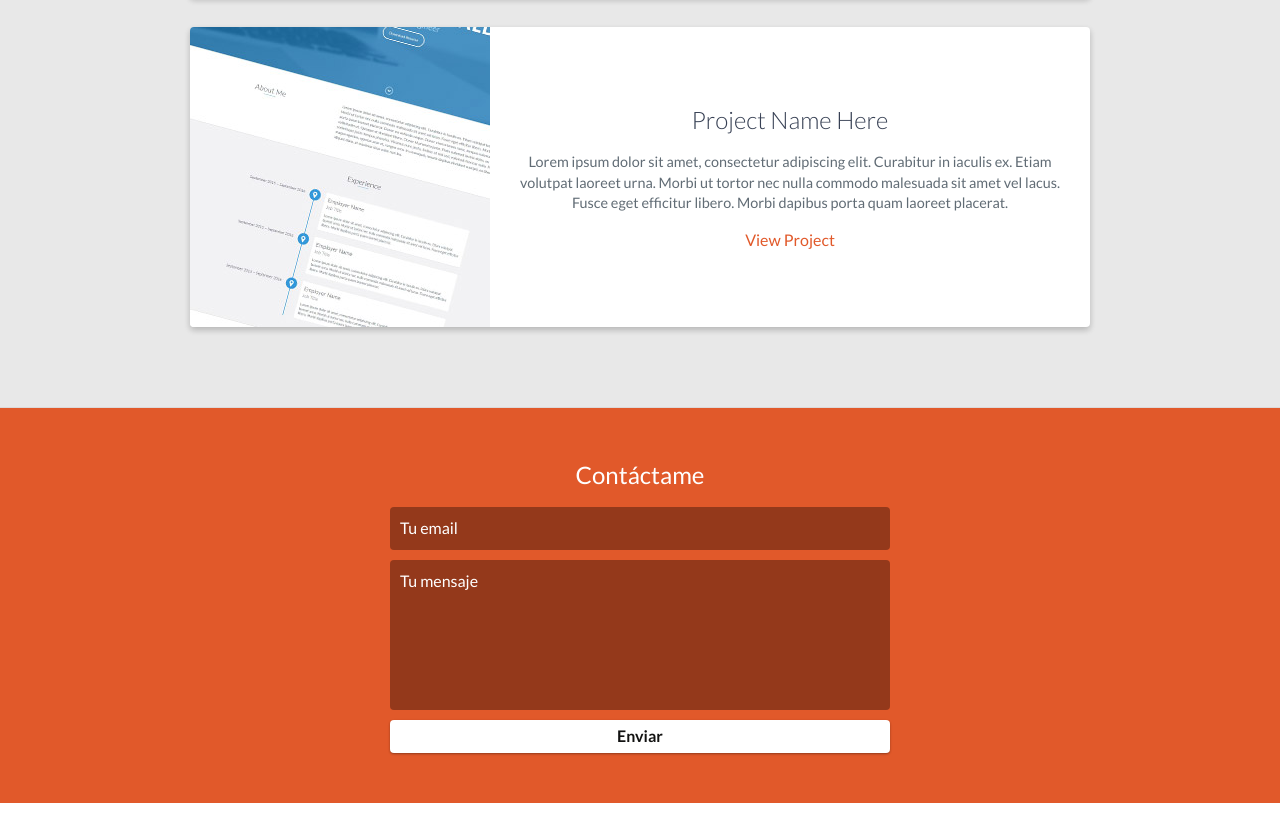
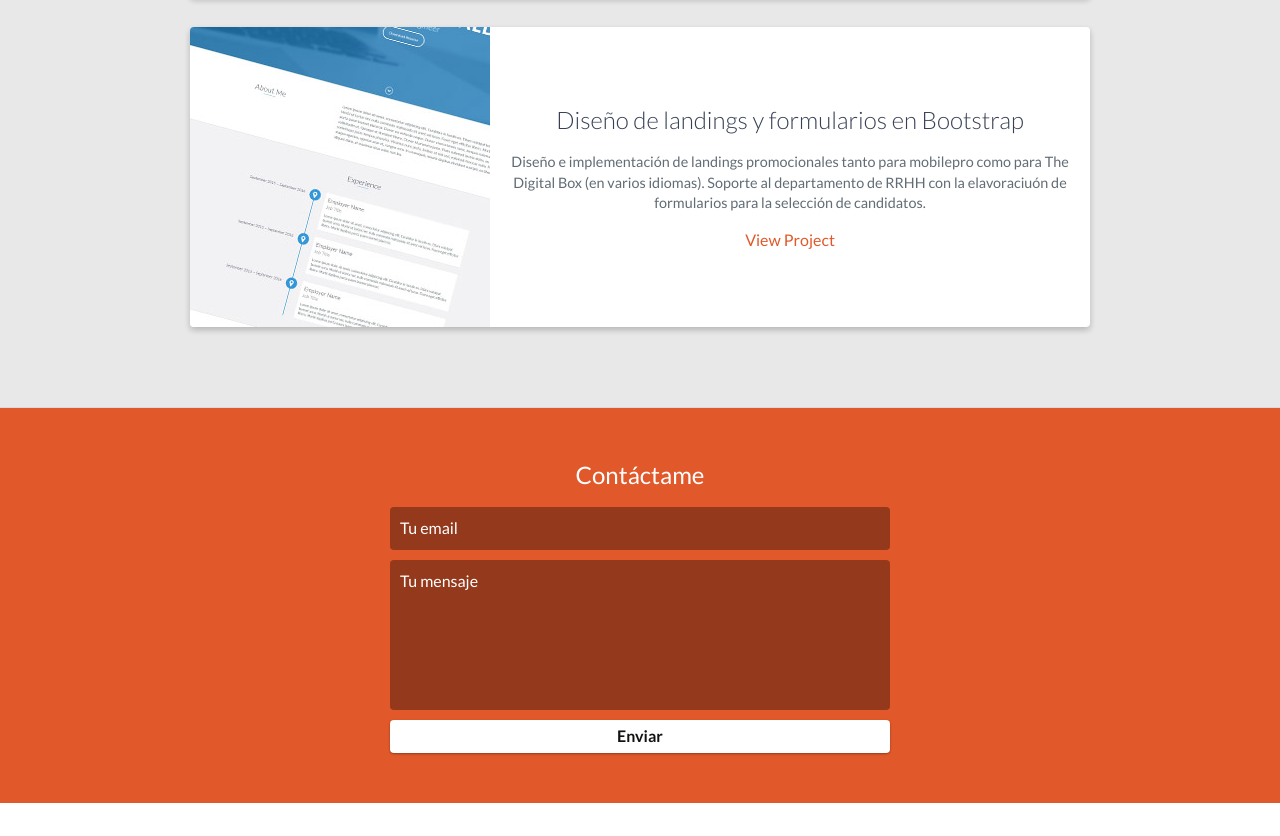
Before and after one commit to enchufin/cv, a website: page index.html in a window 1280 px wide. Shown: the part 4240-5076 px from the top of the page. Drawn offline with nearby package versions, Linux system fonts and the light colour scheme.

Commit message:
proyecto dos bootstrap

```diff
--- a/index.html
+++ b/index.html
@@ -53,7 +53,7 @@
         <div id="lead-content">
             <h1><span>Eduardo</span> Butragueño</h1>
             <h2>Diseñador multimedia</h2>
-            <a href="#" class="btn-rounded-white">Descarga un resumen</a>
+            <a href="#" class="btn-rounded-white" dowload >Descarga un resumen</a>
         </div>
         <!-- End #lead-content -->
 
@@ -276,9 +276,9 @@
                     </div>
                     <!-- End .project-image -->
                     <div class="project-info">
-                        <h3>Project Name Here</h3>
+                        <h3>Diseño de landings y formularios en Bootstrap</h3>
                         <p>
-                            Lorem ipsum dolor sit amet, consectetur adipiscing elit. Curabitur in iaculis ex. Etiam volutpat laoreet urna. Morbi ut tortor nec nulla commodo malesuada sit amet vel lacus. Fusce eget efficitur libero. Morbi dapibus porta quam laoreet placerat.
+                            Diseño e implementación de landings promocionales tanto para mobilepro como para The Digital Box (en varios idiomas). Soporte al departamento de RRHH con la elavoraciuón de formularios para la selección de candidatos.
                         </p>
                         <a href="#">View Project</a>
                     </div>
```
